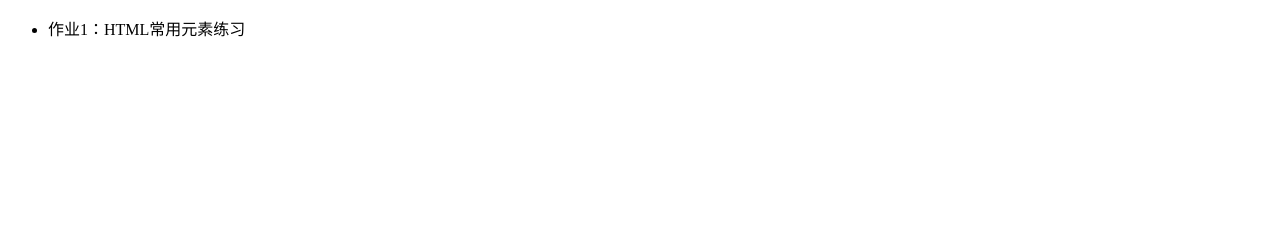
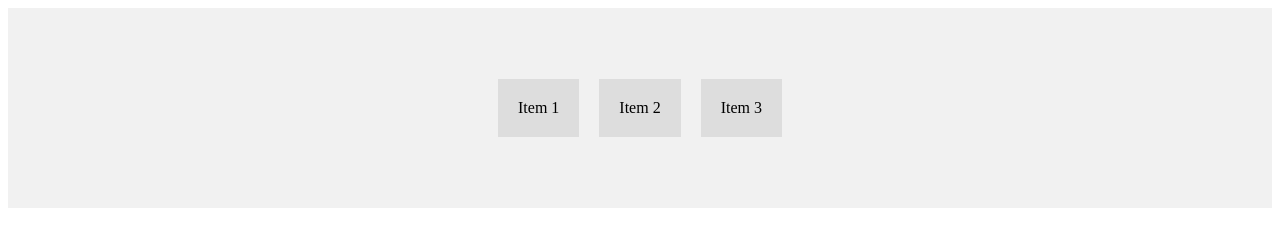
Before and after one commit to ayzatyh/789, a plain HTML site: page index.html in a window 1280 px wide. Drawn offline with Linux system fonts and the light colour scheme.

Commit message:
Update index.html

```diff
--- a/index.html
+++ b/index.html
@@ -3,11 +3,29 @@
 <head>
 <meta charset="UTF-8">
 <meta name="viewport" content="width=device-width, initial-scale=1.0">
-<title>《网络编辑与制作》课程作业</title>
+<title>Flex Center Alignment</title>
+<style>
+  .flex-container {
+    display: flex;
+    justify-content: center;
+    align-items: center;
+    height: 200px;
+    background-color: #f1f1f1;
+  }
+  .flex-item {
+    background-color: #ddd;
+    padding: 20px;
+    margin: 10px;
+  }
+</style>
 </head>
 <body>
-    <ul>
-        <li>作业1：HTML常用元素练习</li>
-    </ul>
+
+    <div class="flex-container">
+  <div class="flex-item">Item 1</div>
+  <div class="flex-item">Item 2</div>
+  <div class="flex-item">Item 3</div>
+</div>
+
 </body>
 </html>
```
